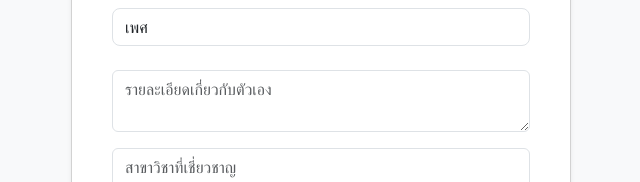
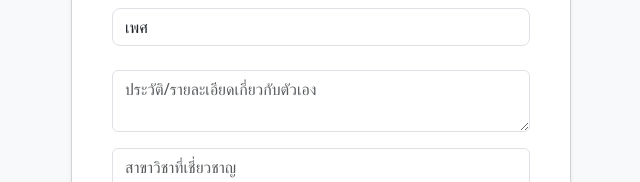
Before and after one commit to ptpofficialxd/horoscope-line-application, a Next.js app: page /register/astrologer in a window 1280 px wide. Shown: the part 401-583 px from the top of the page, without its empty margins (319-959 px from the left). Built offline with nearby package versions, Linux system fonts and the light colour scheme.

Commit message:
add moment-timezone

```diff
--- a/pages/api/getUserDataAPI.js
+++ b/pages/api/getUserDataAPI.js
@@ -1,7 +1,7 @@
 import { connectToDatabase } from "../../lib/mongodb";
 import User from '../../models/user';
 import { getCookie } from "cookies-next";
-import moment from "moment";
+import moment from "moment-timezone";
 
 export default async function handler(req, res) {
   if (req.method === "GET") {
--- a/pages/register/astrologer.js
+++ b/pages/register/astrologer.js
@@ -183,7 +183,7 @@ const AstrologerRegistration = () => {
             <div className="form-group mb-3">
               <textarea
                 className="form-control"
-                placeholder="รายละเอียดเกี่ยวกับตัวเอง"
+                placeholder="ประวัติ/รายละเอียดเกี่ยวกับตัวเอง"
                 value={formData.selfDescription}
                 onChange={(e) =>
                   setFormData({ ...formData, selfDescription: e.target.value })
```
